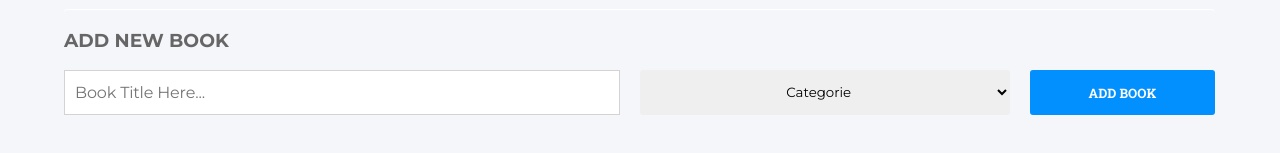
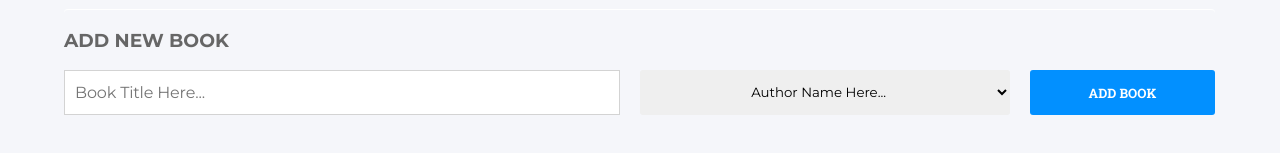
Before and after one commit to misikir21/bookstore, a React (Create React App) app: page / in a window 1280 px wide. Shown: the part 151-304 px from the top of the page. Built offline with nearby package versions, Linux system fonts and the light colour scheme; no server answers.

Commit message:
fix css liters error

```diff
--- a/src/components/route/addBook.jsx
+++ b/src/components/route/addBook.jsx
@@ -37,9 +37,7 @@ const AddBook = () => {
           <div className="input-container">
             <select name="Autors" className="autors">
               <input value={author} type="text" id="name" onChange={(e) => setAuthor(e.target.value)} />
-              <option value="william">Categorie</option>
-              <option value="Agatha">Categorie</option>
-              <option value="Chinua">Categorie</option>
+              <option value="william">Author Name Here...</option>
             </select>
           </div>
           <div className="input-container">
```
